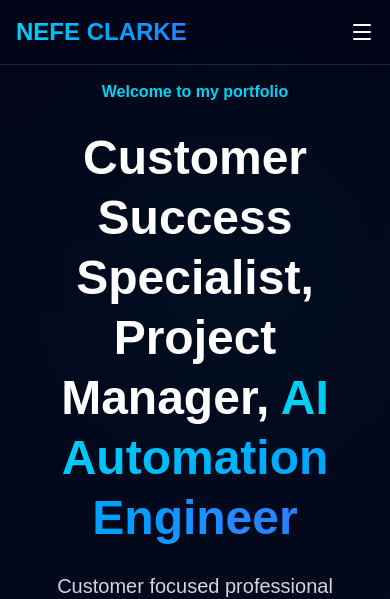
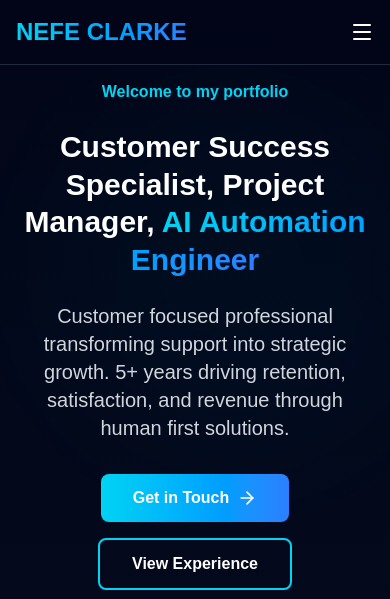
Before and after one commit to Nwachukwupgate/damatie-portfolio, a Next.js app: page / in a window 390 px wide. Shown: the top 599 px of the page. Built offline with nearby package versions, Linux system fonts and the light colour scheme.

Commit message:
fix text alignment and image

```diff
--- a/app/page.tsx
+++ b/app/page.tsx
@@ -87,7 +87,7 @@ export default function Home() {
               <span className="text-cyan-400 font-semibold">Welcome to my portfolio</span>
             </motion.div>
 
-            <h1 className="text-5xl text-center! md:text-left! md:text-5xl font-bold mb-6 leading-tight">
+            <h1 className="text-3xl md:text-5xl text-center! md:text-left! font-bold mb-6 leading-tight">
               Customer Success Specialist, Project Manager,  <span className="bg-gradient-to-r from-cyan-400 to-blue-500 bg-clip-text text-transparent">AI Automation Engineer</span>
             </h1>
 
```
